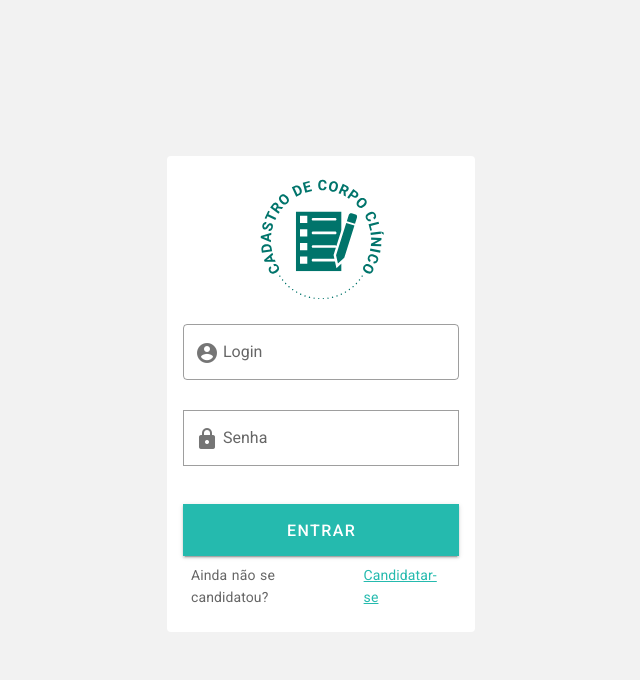
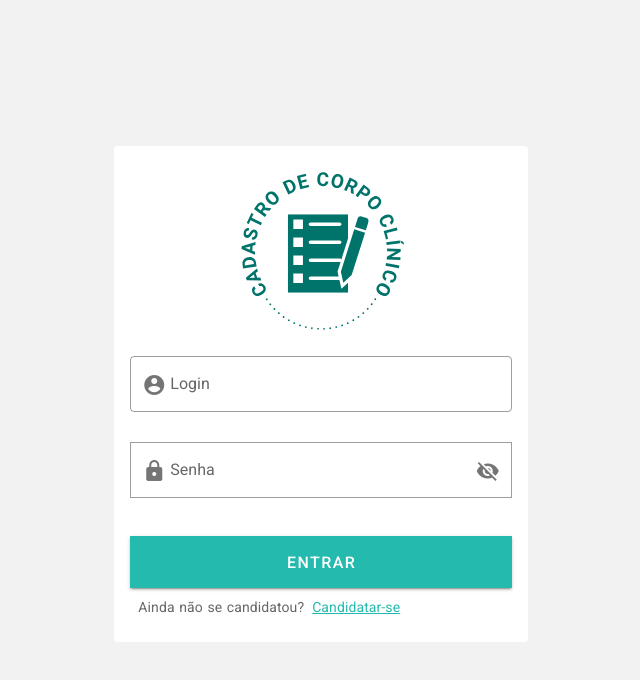
Before and after one commit to ICEI-PUC-Minas-PPLES-TI/plf-es-2021-2-ti4-0658100-corpoclinico, a Nuxt app in the folder Codigo/: page / in a window 1280 px wide. Shown: the top 680 px of the page, without its empty margins (319-959 px from the left). Built offline with nearby package versions, Linux system fonts and the light colour scheme.

Commit message:
mudancas pr

```diff
--- a/Codigo/components/Login.vue
+++ b/Codigo/components/Login.vue
@@ -3,21 +3,37 @@
         <v-main>
             <v-container class="fill-height" fluid fundoclaro>
                 <v-row align="center" justify="center" dense>
-                    <v-col cols="12" sm="10" md="5" lg="3">
+                    <v-col cols="12" sm="10" md="5" lg="4">
                         <v-card class="py-0" elevation="0">
                         <v-row class="py-4" align="center" justify="center">
                             <v-img  max-width="40%" :src="image" alt="corpo clinico"></v-img>
                         </v-row>
                             <v-card-text>
-                                <v-form v-on:submit.prevent="handleSubmit">
-                                    <v-text-field label="Login" name="email" prepend-inner-icon="mdi-account-circle" type="email" class="p-0rounded-0" outlined placeholder="email@email.com" v-model="email"></v-text-field>
-                                    <v-text-field label="Senha" name="senha" prepend-inner-icon="mdi-lock" type="password" outlined class="mb-0 rounded-0" v-model="senha"></v-text-field>
-                                    <span style="" name="msg" v-model="msg">{{msg}}</span>
-                                    </v-checkbox>
+                                <v-form ref="formulario" v-on:submit.prevent="handleSubmit" lazy-validation>
+
+                                    <v-text-field label="Login"
+                                    :error-messages="erroLogin"
+                                    name="email" prepend-inner-icon="mdi-account-circle" type="email"
+                                    class="p-0rounded-0"
+                                    outlined placeholder="email@email.com"
+                                    :rules="[rules.required,rules.emailValido]" v-model="email"></v-text-field>
+
+                                    <v-text-field ref="password"
+                                    :error-messages="erroLogin"
+                                    :append-icon="show1 ? 'mdi-eye' : 'mdi-eye-off'" :rules="[rules.required]"
+                                    label="Senha" name="senha" prepend-inner-icon="mdi-lock"
+                                    :type="show1 ? 'text' : 'password'"
+                                    outlined
+                                    class="mb-0 rounded-0"
+                                    v-model="senha"
+                                    @click:append="show1 = !show1"></v-text-field>
+
                                     <v-btn  @click.native="handleSubmit" class="rounded-0 mt-2" color="#25BAAE" x-large block dark > Entrar </v-btn>
+
                                     <v-card-actions class="text--secondary" >
                                         Ainda não se candidatou?<a href="#" class="pl-2" style="color: #25BAAE">Candidatar-se</a>
                                     </v-card-actions>
+
                                 </v-form>
                             </v-card-text>
                         </v-card>
@@ -29,7 +45,6 @@
 </template>
 
 <script>
-    import axios from 'axios';
     import image from '/assets/logo.svg'
 export default {
     name: 'Login',
@@ -38,29 +53,30 @@ export default {
             email:'',
             senha:'',
             image:image,//logo do corpo clinico
-            msg:'',
-            tipo:''
+            tipo:'',
+            show1: false,
+            erroLogin:null,
+            rules: {
+                required: value => !!value || 'Obrigatório.',
+                emailValido:v => !v || /^\w+([.-]?\w+)*@\w+([.-]?\w+)*(\.\w{2,3})+$/.test(v) || 'E-mail inválido. Ex: email@email.com'
             }
-
+        }
     },
     methods: {
-            async handleSubmit(){
-            if(this.email==""||this.senha==""){
-                this.msg="Favor inserir dados"
-            }else{
+            handleSubmit(){
+                if(this.$refs.formulario.validate()){
                     document.cookie = `token=`;
-                await this.$axios.post('http://localhost:3000/api/signin',{
+                    this.$axios.post('http://localhost:3000/api/signin',{
                         email:this.email,
                         senha: this.senha
                     }).then(res=>{
+                        console.log(res)
                         document.cookie = `token=${res.data.acessoToken}`;
-                    this.msg = "Logando..."
                     }).catch(err=>{
-                    this.msg="Login inválido"
+                        this.erroLogin="Login Inválido"
                     })
 
                 }
-
             }
     },
 }
```
Lines whose indentation alone changed are shown as unchanged.
